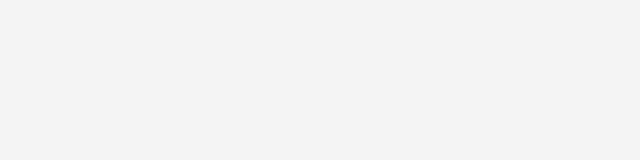
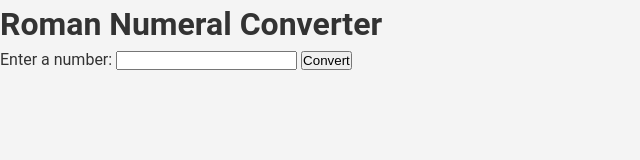
Before and after one commit to cesarhenrq/roman-numeral-coverter, a plain HTML site: page index.html in a window 1280 px wide. Shown: the whole page, without its empty margins (0-640 px from the left). Drawn offline with Linux system fonts and the light colour scheme.

Commit message:
feat: add Roman Numeral Converter form to index.html

```diff
--- a/index.html
+++ b/index.html
@@ -7,6 +7,16 @@
     <meta charset="UTF-8" />
   </head>
   <body>
+    <div class="container">
+      <h1>Roman Numeral Converter</h1>
+      <div class="input">
+        <label for="number">Enter a number:</label>
+        <input type="number" id="number" />
+        <button type="button" id="convert-btn">Convert</button>
+      </div>
+      <div id="output" class="hide output"></div>
+    </div>
+
     <script src="script.js"></script>
   </body>
 </html>
```
